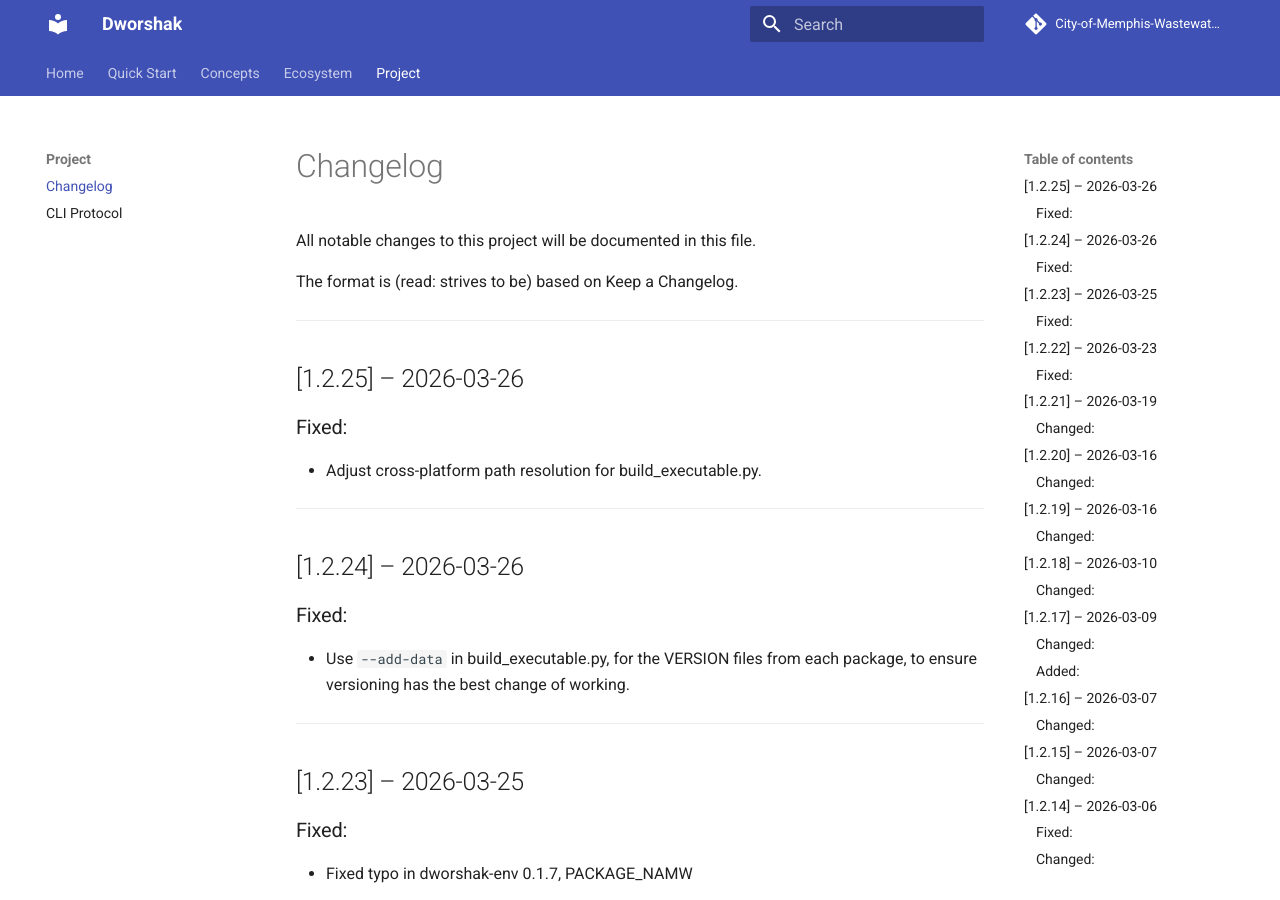
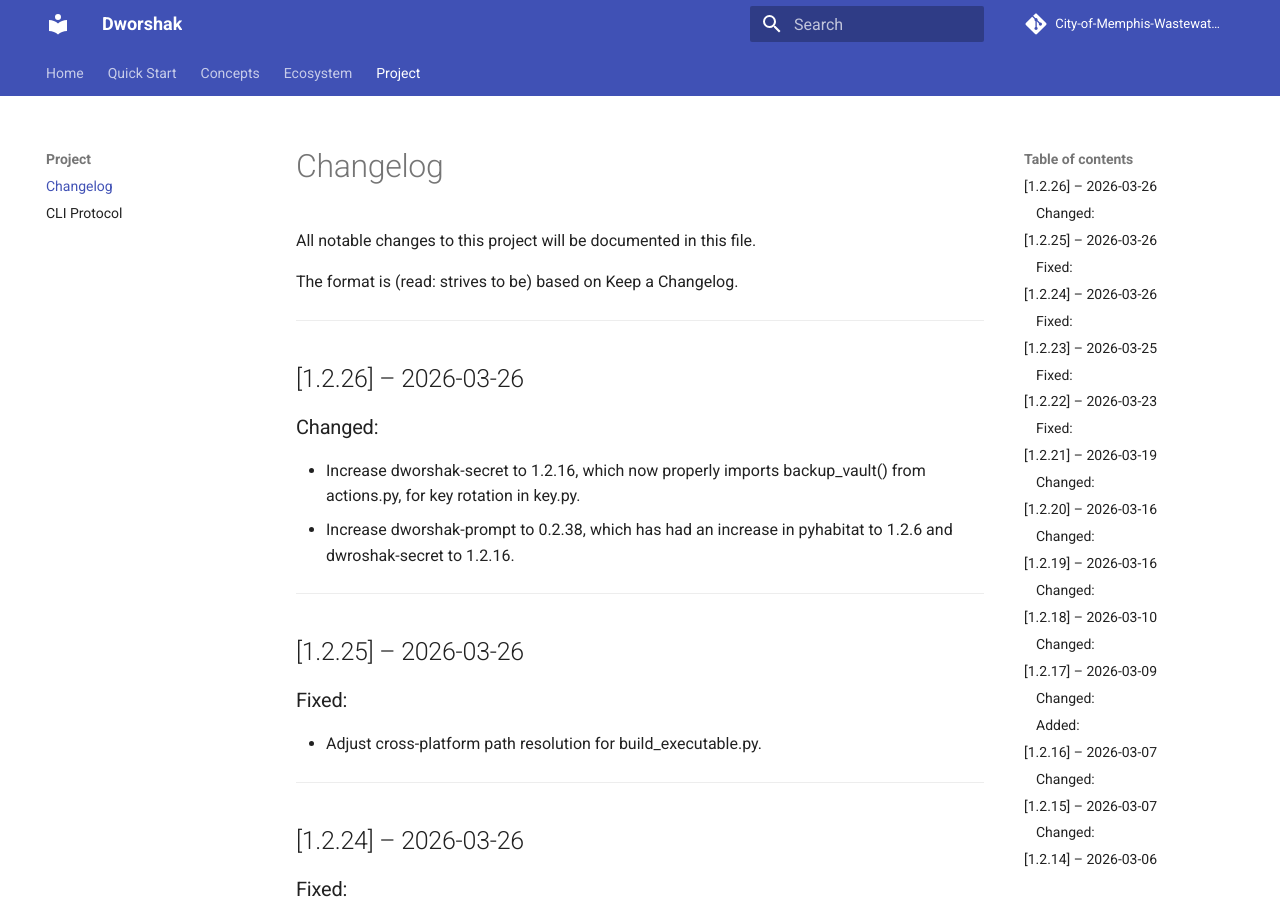
Before and after one commit to City-of-Memphis-Wastewater/dworshak, an MkDocs documentation site: the page built from docs/CHANGELOG.md, in a window 1280 px wide and 900 px high. Built offline with MkDocs 1.6.1 and Material for MkDocs 9.7.7, drawn with Linux system fonts in a browser that asks for light colours; comment, search, counter and statistics services are not loaded.

Commit message:
increase dworshak-secret to 1.2.16 and dworshak-prompt to 0.2.38. Bumpt to 1.2.26 and write changelog.

```diff
--- a/docs/CHANGELOG.md
+++ b/docs/CHANGELOG.md
@@ -3,6 +3,13 @@
 All notable changes to this project will be documented in this file.
 
 The format is (read: strives to be) based on Keep a Changelog.
+
+---
+
+## [1.2.26] – 2026-03-26
+### Changed:
+- Increase dworshak-secret to 1.2.16, which now properly imports backup_vault() from actions.py, for key rotation in key.py.
+- Increase dworshak-prompt to 0.2.38, which has had an increase in pyhabitat to 1.2.6 and dwroshak-secret to 1.2.16.
 
 ---
 
--- a/pyproject.toml
+++ b/pyproject.toml
@@ -8,8 +8,8 @@
     "pyhabitat>=1.2.6",
     "typer>=0.21.0",
     "rich>=13.0.0",
-    "dworshak-secret[typer]>=1.2.15",
-    "dworshak-prompt[typer]>=0.2.37",
+    "dworshak-secret[typer]>=1.2.16",
+    "dworshak-prompt[typer]>=0.2.38",
     "dworshak-config[typer]>=0.2.5",
     "dworshak-env[typer]>=0.1.7",
     "typer-helptree==0.2.6",
```
Also changed, not shown: 1 other file.
